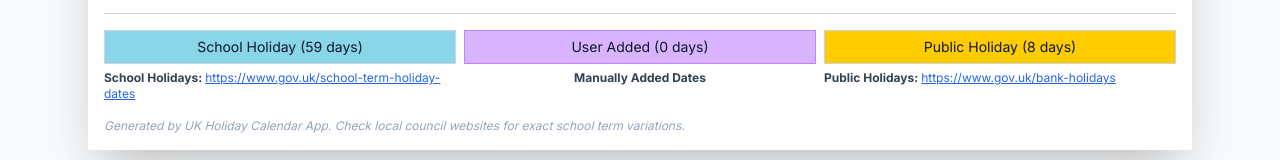
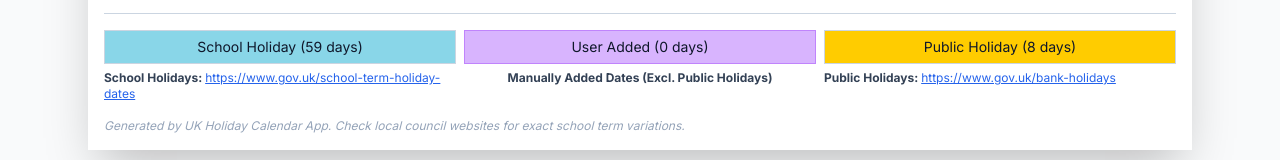
Before and after one commit to CredibleThought/uk-holiday-calendar, a React (Vite) app: page / in a window 1280 px wide. Shown: the part 1541-1701 px from the top of the page. Built offline with nearby package versions, Linux system fonts and the light colour scheme; no server answers.

Commit message:
Stop including public holidays in count of user added holidays

```diff
--- a/components/Calendar.tsx
+++ b/components/Calendar.tsx
@@ -40,8 +40,8 @@ const Calendar: React.FC<CalendarProps> = ({ year, publicHolidays, schoolHoliday
         }
 
         if (!isWeekend) {
-          // User Added Count: Count all user-added days excluding weekends, even if overlapping with public/standard
-          if (hasManual) {
+          // User Added Count: Count all user-added days excluding weekends AND public holidays
+          if (hasManual && !isPublic) {
             mCount++;
           }
 
@@ -110,7 +110,7 @@ const Calendar: React.FC<CalendarProps> = ({ year, publicHolidays, schoolHoliday
               User Added ({manualHolidayCount} days)
             </div>
             <div className="text-xs text-slate-700 print:text-[9px] dark:text-slate-300 text-center">
-              <span className="font-bold">Manually Added Dates</span>
+              <span className="font-bold">Manually Added Dates (Excl. Public Holidays)</span>
             </div>
           </div>
 
```
